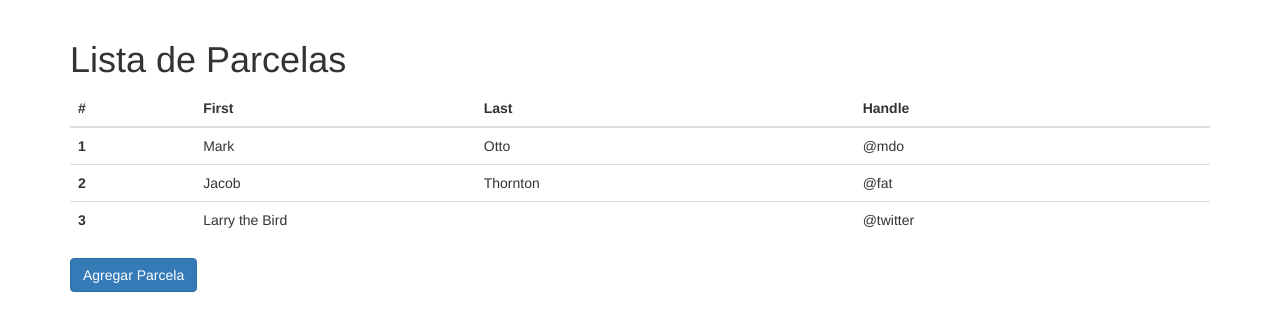
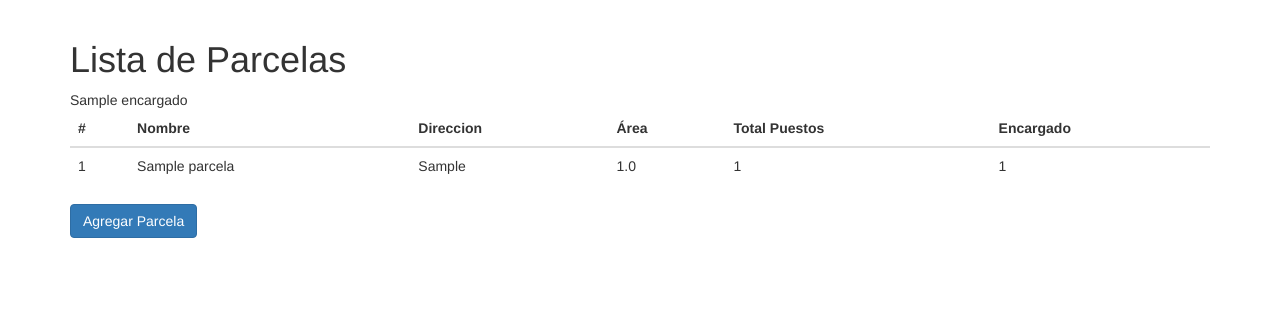
Before and after one commit to pedritoeldulce/oil-palm-harvest, a Flask app: page /dashboard/parcelas in a window 1280 px wide. Shown: the part 52-383 px from the top of the page. Run offline with Flask 3, Linux system fonts and the light colour scheme; tables that the repository leaves empty hold one stand-in row (values such as "Sample post"); parts of the project's set-up code (start-up, migrations or seed data) failed here and were passed over; some libraries are stand-ins or nearby versions.

Commit message:
modelo 1, parcelas y encargados

```diff
--- a/app/admin/forms.py
+++ b/app/admin/forms.py
@@ -15,6 +15,7 @@ class ParcelaForm(FlaskForm):
     direccion = StringField(validators=[DataRequired()])
     area = DecimalField(validators=[DataRequired()], default=0)
     n_puestos = IntegerField(default=0)
+    encargado = SelectField('encargado', choices=[])
 """
  class EmpleadosForm(FlaskForm):
     nombres = StringField(validators=[DataRequired()])
--- a/app/admin/models.py
+++ b/app/admin/models.py
@@ -16,6 +16,11 @@ class Encargado(db. Model):
         db.session.commit()
         print("Encargado guardado", )
 
+    def get_encargados(self):
+        e = Encargado().query.all()
+        return e
+
+
     def __str__ (self):
         self.n_nombre
 
@@ -29,7 +34,17 @@ class Parcela(db.Model):
     #clave foranea
     encargado_id = db.Column(db.Integer, db.ForeignKey('encargados.id'), nullable=False)
 
+    def save(self):
+        if not self.id:
+            db.session.add(self)
+        db.session.commit()
+        print("Parcela guardado")
 
+
+    def get_parcelas(self):
+
+        p = Parcela().query.all()
+        return p
     # lazy: Espedifica como se deben cargar los elementos relacionados, dafult select (True)
     #    - select: los elementos deben cargarse de forma diferida cuando se accede a la propiedad por primera vez
 
--- a/app/admin/routes.py
+++ b/app/admin/routes.py
@@ -28,19 +28,38 @@ def encargado_form():
 
 @admin.route('/dashboard/encargado', methods=['GET'])
 def encargado():
-    encargados = Encargado().query.all()
+    encargados = Encargado().get_encargados()
 
     return render_template('encargado.html', title="Encargados", encargados = encargados)
 
 
 @admin.route('/dashboard/parcelas')
-def get_parcelas():
+def parcelas():
+    parcelas = Parcela().get_parcelas()
+    encargados = Encargado().get_encargados()
+    print(parcelas[0].nombre)
+
+    return render_template('parcela.html', title = "Parcelas", parcelas=parcelas, encargados = encargados)
+
+@admin.route('/dashboard/parcela-form', methods=['GET', 'POST'])
+def parcela_form():
+    parcelas = ParcelaForm(request.form)
+
+    nombre, direccion, area, n_puestos = parcelas.nombre.data, parcelas.direccion.data, parcelas.area.data, parcelas.n_puestos.data
+    encargado =  parcelas.encargado.data
+    print(type(nombre), type(direccion), type(area), type(n_puestos), type(encargado))
+
+
+    #print(type(area))
     form = ParcelaForm()
-    return render_template('parcela.html', title = "Parcelas", form=form)
+    form.encargado.choices =[(encargado.id) for encargado in Encargado.query.all()]
 
-@admin.route('/dashboard/parcela-form')
-def parcela_form():
-    return render_template('parcela_form.html', title="Parcelas")
+    if parcelas.validate_on_submit():
+        parcela = Parcela(nombre=nombre, direccion=direccion, area=area, n_puestos=n_puestos, encargado_id=encargado)
+        parcela.save()
+
+
+    return render_template('parcela_form.html', title="Parcelas", parcelas = parcelas, form = form)
 
 """ @admin.route('/dashboard/cosechas-jcm', methods=['GET', 'POST'])
 def cosechasjcm():
--- a/app/admin/templates/parcela.html
+++ b/app/admin/templates/parcela.html
@@ -6,33 +6,29 @@
 {% block container %}
 <h1>Lista de Parcelas</h1>
 
+{{encargados[0].n_nombres}}
 <table class="table table-hover table-dark">
     <thead>
       <tr>
         <th scope="col">#</th>
-        <th scope="col">First</th>
-        <th scope="col">Last</th>
-        <th scope="col">Handle</th>
+        <th scope="col">Nombre</th>
+        <th scope="col">Direccion</th>
+        <th scope="col">Área</th>
+        <th scope="col">Total Puestos</th>
+        <th scope="col">Encargado</th>
       </tr>
     </thead>
     <tbody>
+      {% for parcela in parcelas %}
       <tr>
-        <th scope="row">1</th>
-        <td>Mark</td>
-        <td>Otto</td>
-        <td>@mdo</td>
+        <td scope="row">{{parcela.id}}</td>
+        <td>{{parcela.nombre}}</td>
+        <td>{{parcela.direccion}}</td>
+        <td>{{parcela.area}}</td>
+        <td>{{parcela.n_puestos}}</td>
+        <td>{{parcela.encargado_id}}</td>
       </tr>
-      <tr>
-        <th scope="row">2</th>
-        <td>Jacob</td>
-        <td>Thornton</td>
-        <td>@fat</td>
-      </tr>
-      <tr>
-        <th scope="row">3</th>
-        <td colspan="2">Larry the Bird</td>
-        <td>@twitter</td>
-      </tr>
+      {% endfor %}
     </tbody>
 </table>
 
--- a/app/templates/layout.html
+++ b/app/templates/layout.html
@@ -19,7 +19,7 @@
           <a class="nav-link" href="{{url_for('admin.dashboard')}}">Inicio <span class="sr-only">(current)</span></a>
         </li>
         <li class="nav-item">
-          <a class="nav-link" href="{{url_for('admin.get_parcelas')}}">Parcelas</a>
+          <a class="nav-link" href="{{url_for('admin.parcelas')}}">Parcelas</a>
         </li>
         <li class="nav-item dropdown">
           <a class="nav-link dropdown-toggle" href="#" role="button" data-toggle="dropdown" aria-expanded="false">
@@ -28,7 +28,7 @@
           <div class="dropdown-menu">
             <!-- <a class="dropdown-item" href="#">Cosechas</a>
             <a class="dropdown-item" href="#">Parcelas</a> -->
-            <a class="dropdown-item" href="{{url_for('admin.get_parcelas')}}">Lista de parcelas</a>
+            <a class="dropdown-item" href="{{url_for('admin.parcelas')}}">Lista de parcelas</a>
             <a class="dropdown-item" href="#">Buenos aires</a>
             <a class="dropdown-item" href="#">KM6</a>
             <a class="dropdown-item" href="#">GAvilan</a>
```
Also changed, not shown: app/admin/templates/parcela_form.html (+31 -1 lines).
